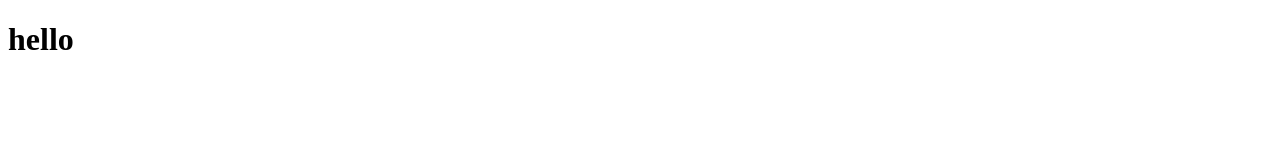
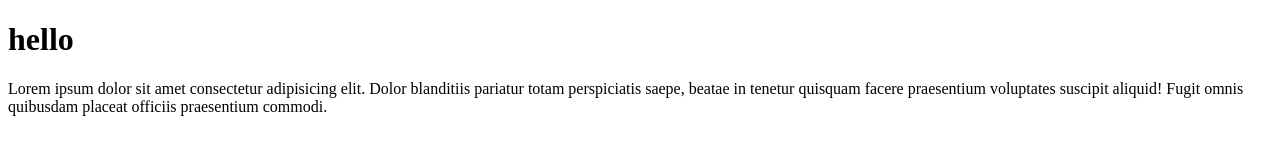
Before and after one commit to anjalvt001/datewithgit, a plain HTML site: page index.html in a window 1280 px wide. Drawn offline with Linux system fonts and the light colour scheme.

Commit message:
i add some message

```diff
--- a/index.html
+++ b/index.html
@@ -8,5 +8,8 @@
 </head>
 <body>
     <h1>hello</h1>
+    <p>Lorem ipsum dolor sit amet consectetur adipisicing elit. Dolor blanditiis pariatur
+        totam perspiciatis saepe, beatae in tenetur quisquam facere praesentium voluptates suscipit aliquid!
+        Fugit omnis quibusdam placeat officiis praesentium commodi.</p>
 </body>
 </html>
```
